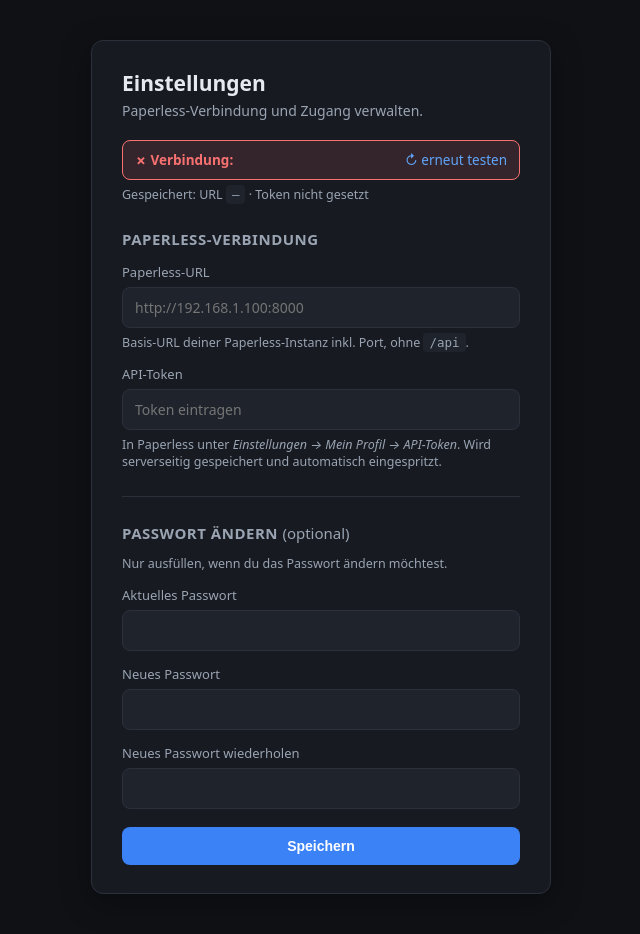
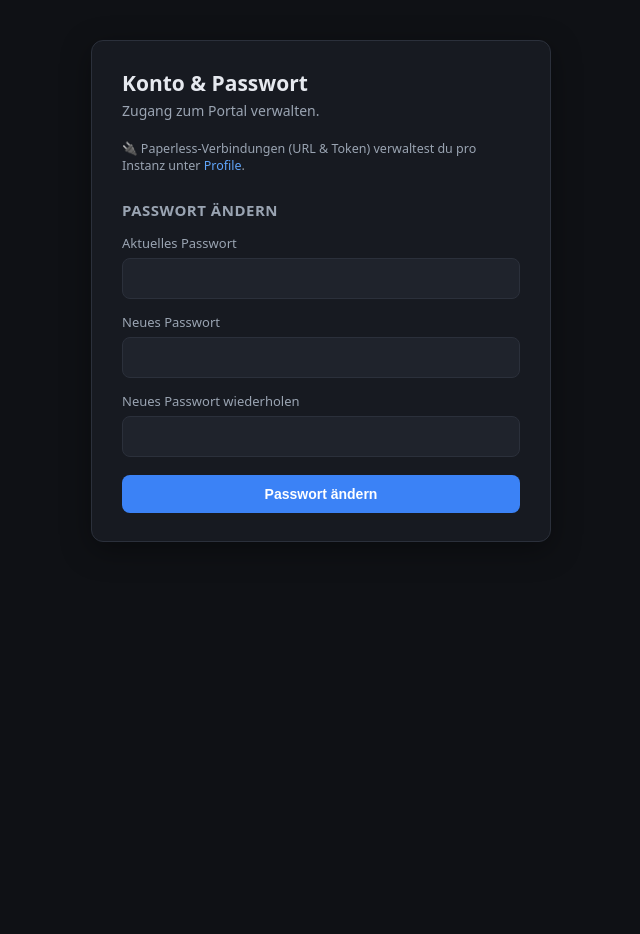
Before and after one commit to martin86x/paperless-generator-portal, a Flask app: template app/templates/settings.html in a window 1280 px wide. Shown: the part 51-985 px from the top of the page, without its empty margins (319-959 px from the left). After the commit the page ends 593 px from the top, so only its background shows below. Run offline with Flask 3, Linux system fonts and the light colour scheme; the template is opened without the code that fills it, so the values that code supplies are empty; the visitor is signed in with stand-in values (Sample User, id 1); parts of the project's set-up code (start-up, migrations or seed data) failed here and were passed over.

Commit message:
Kohaerenz: /settings auf Konto+Passwort reduziert
Seit dem Profil-System laeuft die Paperless-Verbindung ueber die
Profile (Proxy nutzt das aktive Profil). Die Verbindungsfelder auf
/settings schrieben nur noch nach config.json und hatten keine
Wirkung mehr -> entfernt. /settings ist jetzt "Konto & Passwort"
und verweist fuer Verbindungen auf /profiles.

Co-Authored-By: Claude Opus 4.8 <noreply@anthropic.com>

```diff
--- a/app/app.py
+++ b/app/app.py
@@ -496,61 +496,26 @@ def settings():
     cfg = load_config()
     msg = err = None
     if request.method == "POST":
-        # Ein Formular speichert alles zusammen. Leere Felder behalten den alten Wert,
-        # damit nichts versehentlich verloren geht.
-        url = request.form.get("paperless_url", "").strip().rstrip("/")
-        if url:
-            cfg["paperless_url"] = url
-        tok = request.form.get("paperless_token", "").strip()
-        if tok:
-            cfg["paperless_token"] = tok
-
-        # Passwort nur ändern, wenn ein neues eingegeben wurde.
+        # Nur noch Passwort — Paperless-Verbindungen laufen ueber Profile (/profiles).
         new = request.form.get("new", "")
-        pw_ok = True
-        if new:
+        if not new:
+            err = "Bitte ein neues Passwort eingeben."
+        else:
             cur = request.form.get("current", "")
             rep = request.form.get("repeat", "")
             if not check_password_hash(cfg["admin_pw_hash"], cur):
-                err = "Aktuelles Passwort ist falsch."; pw_ok = False
+                err = "Aktuelles Passwort ist falsch."
             elif len(new) < 4:
-                err = "Neues Passwort muss mindestens 4 Zeichen haben."; pw_ok = False
+                err = "Neues Passwort muss mindestens 4 Zeichen haben."
             elif new != rep:
-                err = "Die neuen Passwörter stimmen nicht überein."; pw_ok = False
+                err = "Die neuen Passwörter stimmen nicht überein."
             else:
                 cfg["admin_pw_hash"] = generate_password_hash(new)
                 cfg["is_default_pw"] = False
-
-        save_config(cfg)  # Verbindung wird immer gespeichert
-        if pw_ok:
-            if cfg.get("paperless_url"):
-                # Token gleich gegen Paperless testen -> Klartext-Rueckmeldung wie im Generator.
-                code = _test_paperless(cfg["paperless_url"], cfg.get("paperless_token", ""))
-                if code == 200:
-                    return redirect(url_for("index"))       # echt verbunden -> in den Generator
-                elif code in (401, 403):
-                    err = ("✗ Token-Fehler (HTTP %d) – Token in Paperless prüfen "
-                           "(Web-UI → Mein Profil → API-Token) und neu eintragen." % code)
-                elif code is None:
-                    err = ("✗ Paperless nicht erreichbar unter " + cfg["paperless_url"]
-                           + " – URL/Netzwerk prüfen.")
-                else:
-                    err = "✗ Unerwartete Antwort von Paperless: HTTP %d." % code
-            else:
-                msg = "Gespeichert."
-        cfg = load_config()
-    tok = cfg.get("paperless_token") or ""
-    conn_kind, conn_text = _connection_status(cfg)
-    return render_template(
-        "settings.html",
-        paperless_url=cfg.get("paperless_url", ""),
-        has_token=bool(tok),
-        token_tail=(tok[-6:] if tok and "://" not in tok else ""),
-        token_looks_url=("://" in tok),
-        is_default_pw=cfg.get("is_default_pw", False),
-        conn_kind=conn_kind, conn_text=conn_text,
-        msg=msg, err=err,
-    )
+                save_config(cfg)
+                msg = "Passwort geändert."
+    return render_template("settings.html", is_default_pw=cfg.get("is_default_pw", False),
+                           msg=msg, err=err)
 
 
 @app.route("/")
--- a/app/templates/settings.html
+++ b/app/templates/settings.html
@@ -2,50 +2,25 @@
 {% block title %}Einstellungen — Paperless Generator Portal{% endblock %}
 {% block content %}
 <div class="card">
-  <h1>Einstellungen</h1>
-  <p class="sub">Paperless-Verbindung und Zugang verwalten.</p>
-
-  <div class="msg {{ 'ok' if conn_kind == 'ok' else 'err' }}">
-    <strong>{{ '✓ Verbindung' if conn_kind == 'ok' else '✗ Verbindung' }}:</strong>
-    {{ conn_text }}
-    <a class="link" href="{{ url_for('settings') }}" style="float:right">↻ erneut testen</a>
-  </div>
-  <p class="hint">
-    Gespeichert: URL <code>{{ paperless_url or '—' }}</code> · Token
-    {%- if token_looks_url %} <strong style="color:var(--err)">⚠ enthält eine URL (falsch)</strong>
-    {%- elif has_token %} gesetzt (endet auf …{{ token_tail }})
-    {%- else %} nicht gesetzt{% endif %}
-  </p>
+  <h1>Konto &amp; Passwort</h1>
+  <p class="sub">Zugang zum Portal verwalten.</p>
 
   {% if msg %}<div class="msg ok">{{ msg }}</div>{% endif %}
   {% if err %}<div class="msg err">{{ err }}</div>{% endif %}
   {% if is_default_pw %}<div class="msg err">Es ist noch das Standard-Passwort aktiv. Bitte unten ändern.</div>{% endif %}
 
+  <p class="hint">🔌 Paperless-Verbindungen (URL &amp; Token) verwaltest du pro Instanz unter
+    <a class="link" href="{{ url_for('profiles') }}">Profile</a>.</p>
+
   <form method="post" autocomplete="off">
-    <h2>Paperless-Verbindung</h2>
-    <label for="paperless_url">Paperless-URL</label>
-    <input type="url" id="paperless_url" name="paperless_url" value="{{ paperless_url }}"
-           placeholder="http://192.168.1.100:8000">
-    <p class="hint">Basis-URL deiner Paperless-Instanz inkl. Port, ohne <code>/api</code>.</p>
-
-    <label for="paperless_token">API-Token</label>
-    <input type="password" id="paperless_token" name="paperless_token"
-           placeholder="{% if has_token %}✓ gespeichert — leer lassen zum Behalten{% else %}Token eintragen{% endif %}">
-    <p class="hint">In Paperless unter <em>Einstellungen → Mein Profil → API-Token</em>. Wird serverseitig
-      gespeichert und automatisch eingespritzt.</p>
-
-    <hr class="divider">
-
-    <h2>Passwort ändern <span style="text-transform:none;letter-spacing:0;font-weight:400">(optional)</span></h2>
-    <p class="hint">Nur ausfüllen, wenn du das Passwort ändern möchtest.</p>
+    <h2>Passwort ändern</h2>
     <label for="current">Aktuelles Passwort</label>
     <input type="password" id="current" name="current">
     <label for="new">Neues Passwort</label>
     <input type="password" id="new" name="new">
     <label for="repeat">Neues Passwort wiederholen</label>
     <input type="password" id="repeat" name="repeat">
-
-    <button type="submit">Speichern</button>
+    <button type="submit">Passwort ändern</button>
   </form>
 </div>
 {% endblock %}
```
